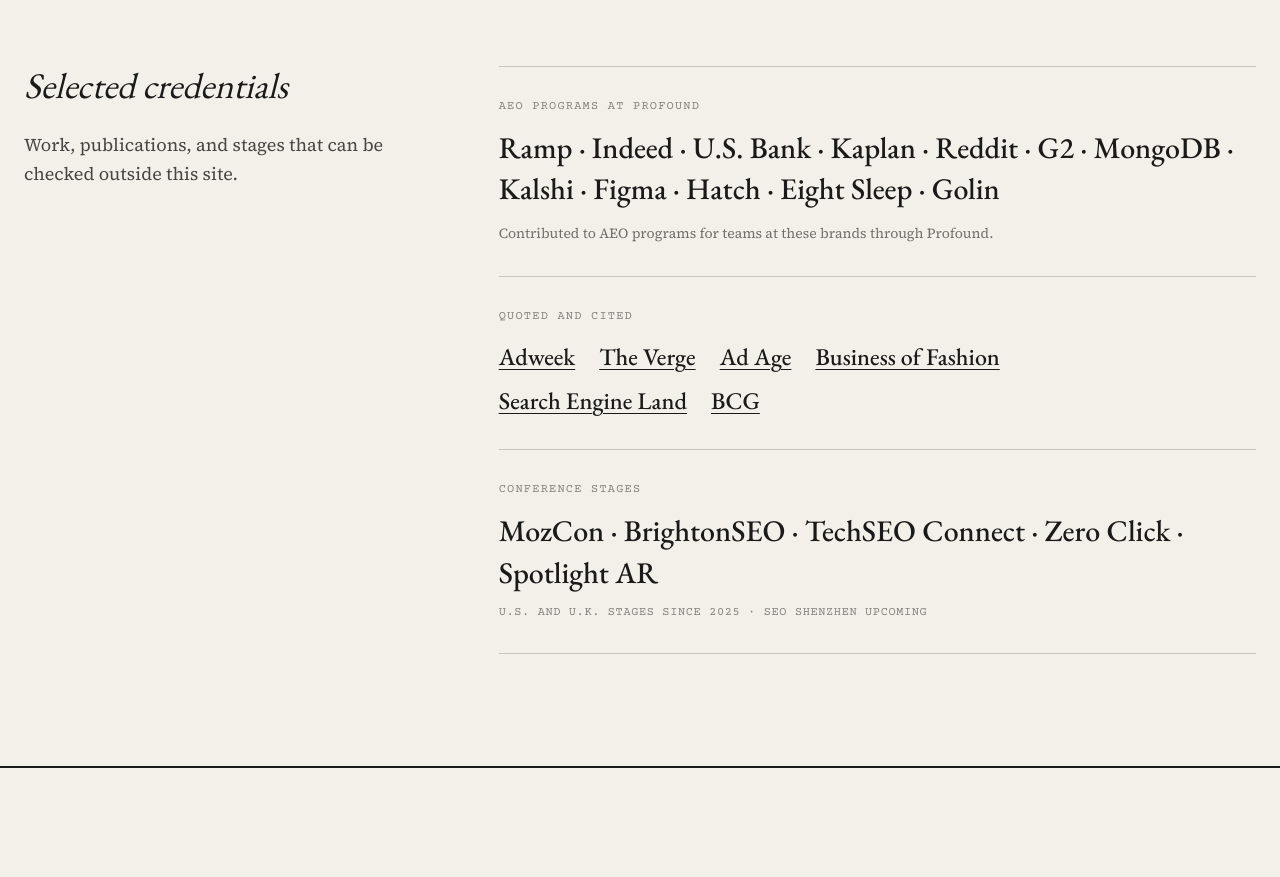
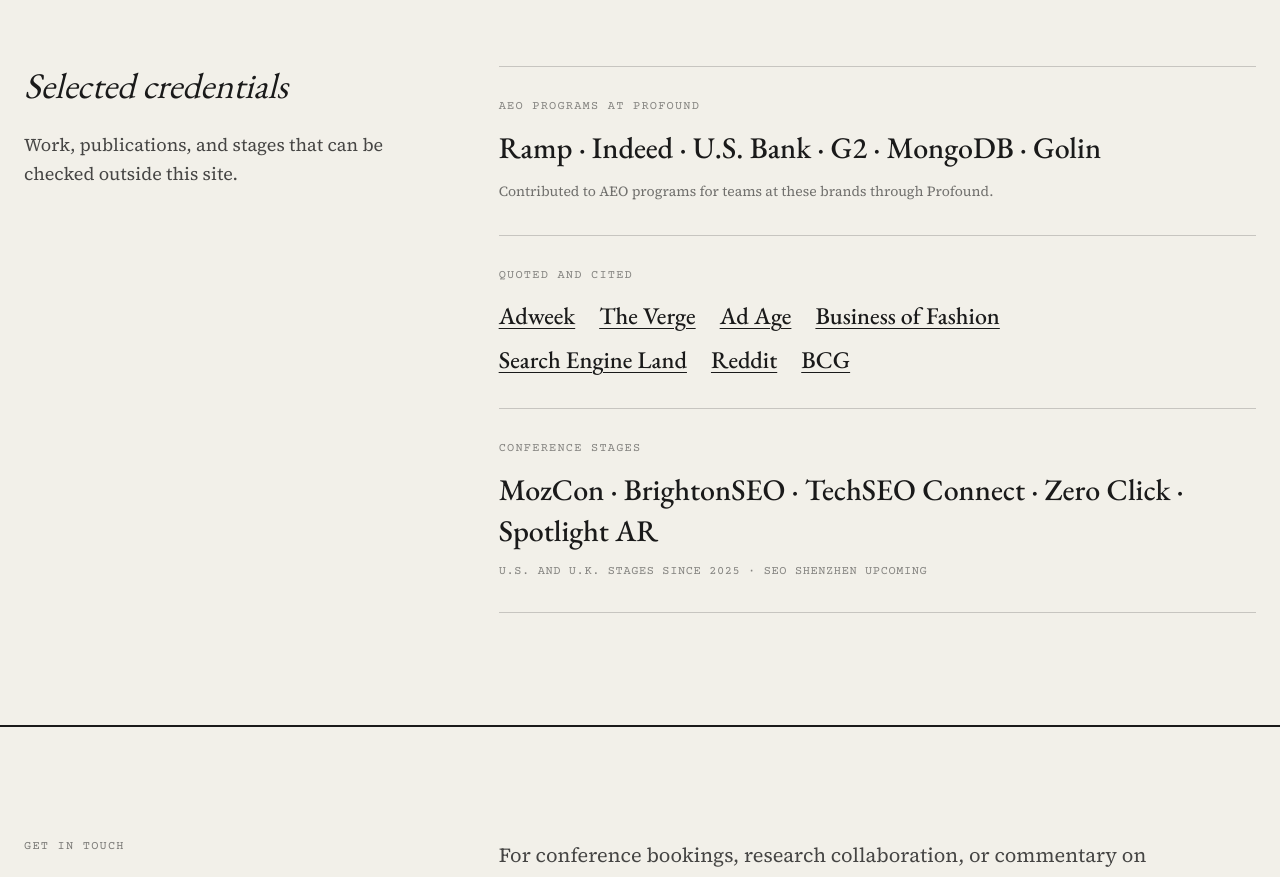
Before and after one commit to Joshbly/jb, a Next.js app: page /about in a window 1280 px wide. Shown: the part 1280-2157 px from the top of the page. Built offline with nearby package versions, Linux system fonts and the light colour scheme.

Commit message:
Update brand mentions in About page, AuthorityStrip, and Bio components for consistency and clarity. Add new press record for Reddit's Q2 2025 earnings call citing Profound data.

```diff
--- a/src/app/about/page.tsx
+++ b/src/app/about/page.tsx
@@ -140,8 +140,7 @@
                 AEO programs at Profound
               </dt>
               <dd className="mt-3 font-display text-2xl font-medium leading-snug md:text-3xl">
-                Ramp · Indeed · U.S. Bank · Kaplan · Reddit · G2 · MongoDB · Kalshi · Figma · Hatch
-                · Eight Sleep · Golin
+                Ramp · Indeed · U.S. Bank · G2 · MongoDB · Golin
               </dd>
               <p className="mt-3 max-w-2xl font-body text-sm leading-relaxed text-foreground/60">
                 Contributed to AEO programs for teams at these brands through Profound.
--- a/src/components/ui/AuthorityStrip.tsx
+++ b/src/components/ui/AuthorityStrip.tsx
@@ -5,18 +5,12 @@
   { name: "Ramp", href: "https://ramp.com", domain: "ramp.com" },
   { name: "Indeed", href: "https://www.indeed.com", domain: "indeed.com" },
   { name: "U.S. Bank", href: "https://www.usbank.com", domain: "usbank.com" },
-  { name: "Kaplan", href: "https://kaplan.com", domain: "kaplan.com" },
-  { name: "Reddit", href: "https://www.redditinc.com", domain: "reddit.com" },
   { name: "G2", href: "https://www.g2.com", domain: "g2.com" },
   { name: "MongoDB", href: "https://www.mongodb.com", domain: "mongodb.com" },
-  { name: "Kalshi", href: "https://kalshi.com", domain: "kalshi.com" },
-  { name: "Figma", href: "https://www.figma.com", domain: "figma.com" },
-  { name: "Hatch", href: "https://www.hatch.co", domain: "hatch.co" },
-  { name: "Eight Sleep", href: "https://www.eightsleep.com", domain: "eightsleep.com" },
   { name: "Golin", href: "https://golin.com", domain: "golin.com" },
 ] as const;
 
-const quotedOutletOrder = ["Adweek", "The Verge", "Ad Age"];
+const quotedOutletOrder = ["Reddit", "Adweek", "The Verge", "Ad Age"];
 const quotedBy = pressRecords
   .filter((record) => quotedOutletOrder.includes(record.outlet))
   .sort(
@@ -25,6 +19,9 @@
       quotedOutletOrder.indexOf(secondRecord.outlet),
   )
   .map((record) => ({ name: record.outlet, href: record.href, domain: record.domain }));
+const redditEarningsCall = pressRecords.find(
+  (record) => record.id === "reddit-q2-2025-profound-data",
+);
 
 function OrganizationMark({ name, href, domain }: { name: string; href: string; domain: string }) {
   return (
@@ -69,14 +66,11 @@
       <div className="mt-5 border-t border-foreground/15 pt-5">
         <p className="font-mono text-xs uppercase tracking-wider text-foreground/50">Quoted by</p>
         <div className="mt-3 flex flex-wrap items-center gap-x-4 gap-y-2">
-          {quotedBy.slice(0, 2).map((publication) => (
+          {quotedBy.map((publication) => (
             <OrganizationMark key={publication.name} {...publication} />
           ))}
-          <span className="inline-flex items-center gap-4">
-            <OrganizationMark {...quotedBy[2]} />
-            <span className="font-mono text-xs uppercase tracking-wider text-foreground/40">
-              + more
-            </span>
+          <span className="font-mono text-xs uppercase tracking-wider text-foreground/40">
+            + more
           </span>
         </div>
       </div>
--- a/src/content/bio.tsx
+++ b/src/content/bio.tsx
@@ -15,10 +15,9 @@
         , where he works on making brands visible in AI search and to the agents that use it.
       </p>
       <p>
-        At Profound, he contributed to AEO programs for teams at Ramp, Indeed, U.S. Bank, Kaplan,
-        Reddit, G2, MongoDB, Kalshi, Figma, Hatch, Eight Sleep, and Golin. His research and
-        commentary have appeared in The Verge, Adweek, AdAge, Search Engine Land, BCG, and Business
-        of Fashion.
+        At Profound, he contributed to AEO programs for teams at Ramp, Indeed, U.S. Bank, G2,
+        MongoDB, Golin and more. His research and commentary have appeared in The Verge, Adweek,
+        AdAge, Search Engine Land, BCG, and Business of Fashion.
       </p>
       <p>
         Before Profound, he co-founded <strong className="font-semibold">HubSpot</strong>&apos;s
--- a/src/content/media/press.ts
+++ b/src/content/media/press.ts
@@ -201,6 +201,16 @@
     href: "https://techbullion.com/definitive-guide-generative-engine-optimization-experts-2025/",
   },
   {
+    id: "reddit-q2-2025-profound-data",
+    date: "2025-07-31",
+    title: "Reddit cites Profound data in its Q2 2025 earnings call",
+    outlet: "Reddit",
+    domain: "redditinc.com",
+    kind: "research-cited",
+    href: "https://s203.q4cdn.com/380862485/files/doc_financials/2025/q2/Reddit-Q2-25-Earnings-Call_Transcript.pdf",
+    featuredOnHome: true,
+  },
+  {
     id: "bcg-future-of-discoverability",
     date: "2025-05-13",
     title: "The Future of Discoverability",
```
